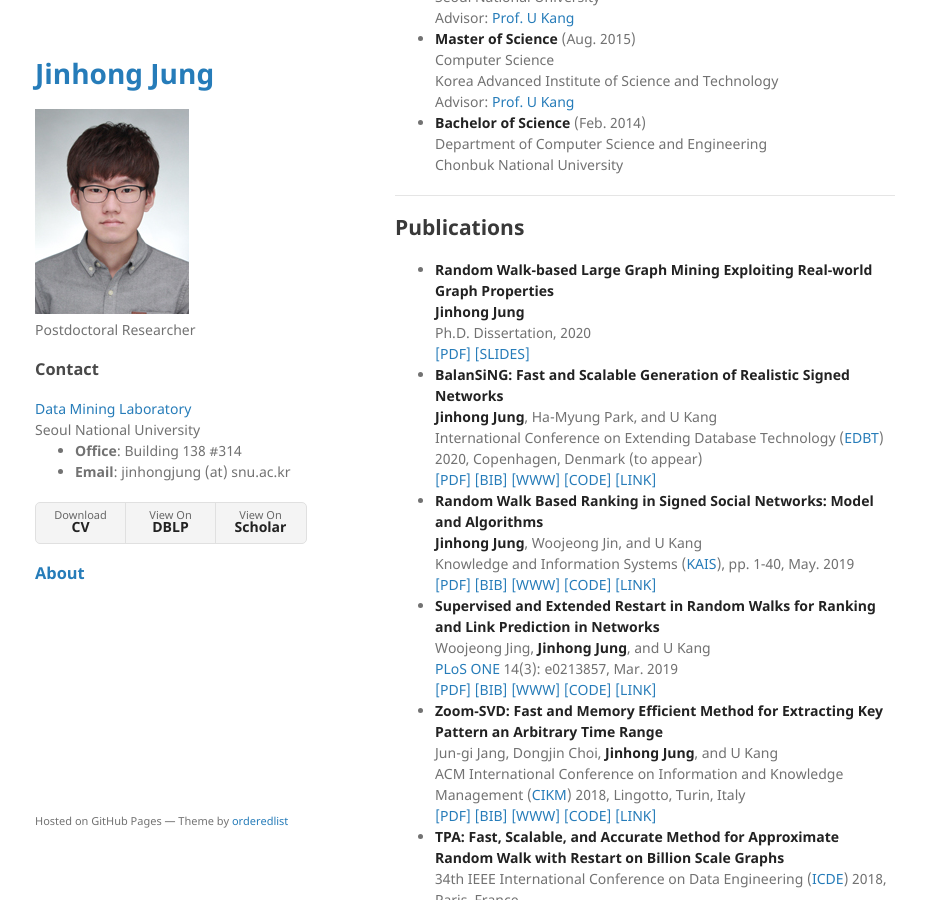
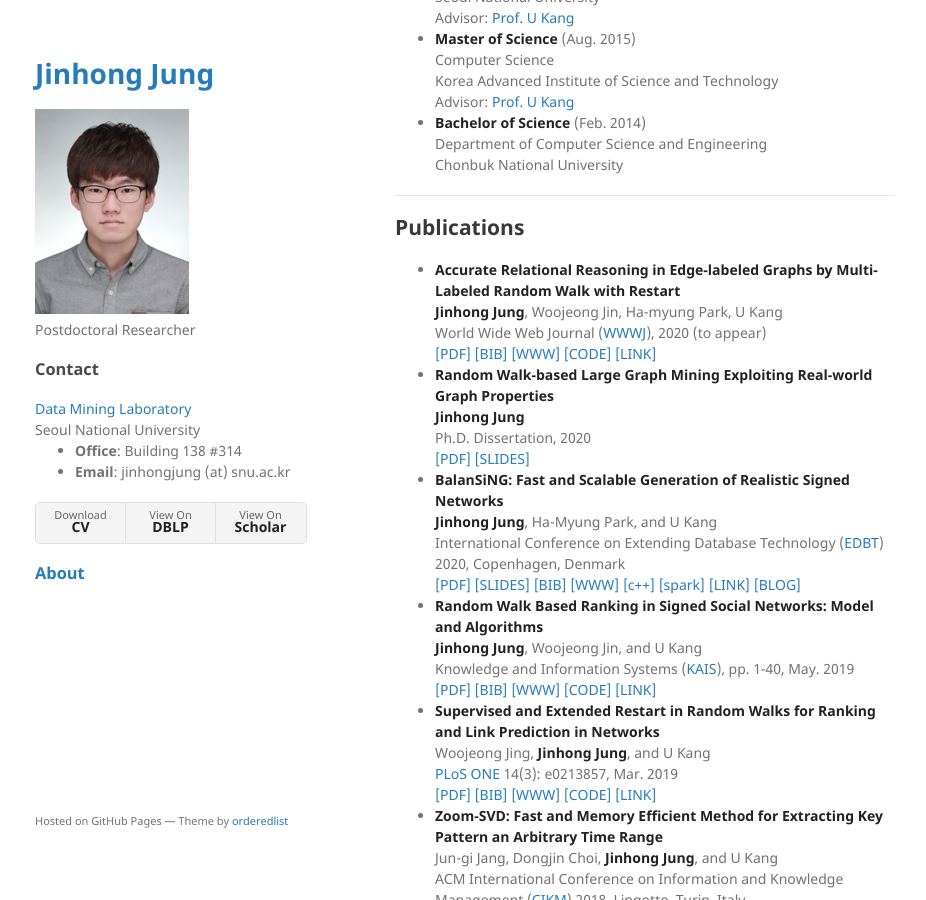
Before and after one commit to jinhongjung/jinhongjung.github.io, a Jekyll site: the page built from index.md, in a window 1280 px wide and 900 px high, scrolled down 522 px. Shown: the whole window, without its empty margins (175-1101 px from the left). Built offline with Jekyll 4.4.1, drawn with Linux system fonts in a browser that asks for light colours; our own code applies the rules of GitHub Pages for plain Markdown files.

Commit message:
add file

```diff
--- a/index.md
+++ b/index.md
@@ -37,6 +37,14 @@ My research interests include graph mining and social network analysis.
 * * *
 
 ## Publications
+* **Accurate Relational Reasoning in Edge-labeled Graphs by Multi-Labeled Random Walk with Restart**\\
+  **Jinhong Jung**, Woojeong Jin, Ha-myung Park, U Kang \\
+  World Wide Web Journal ([WWWJ]()), 2020 (to appear) \\
+  [[PDF]]()
+  [[BIB]]()
+  [[WWW]]()
+  [[CODE]]()
+  [[LINK]]()
 * **Random Walk-based Large Graph Mining Exploiting Real-world Graph Properties** \\
   **Jinhong Jung** \\
   Ph.D. Dissertation, 2020 \\
@@ -44,12 +52,15 @@ My research interests include graph mining and social network analysis.
   [[SLIDES]](https://jinhongjung.github.io/assets/slides/thesis.pdf)
 * **BalanSiNG: Fast and Scalable Generation of Realistic Signed Networks** \\
   **Jinhong Jung**, Ha-Myung Park, and U Kang \\
-  International Conference on Extending Database Technology ([EDBT](https://diku-dk.github.io/edbticdt2020)) 2020, Copenhagen, Denmark (to appear) \\
-  [[PDF]]()
-  [[BIB]]()
-  [[WWW]]()
-  [[CODE]]()
+  International Conference on Extending Database Technology ([EDBT](https://diku-dk.github.io/edbticdt2020)) 2020, Copenhagen, Denmark \\
+  [[PDF]](https://datalab.snu.ac.kr/balansing/resources/balansingEDBT20.pdf)
+  [[SLIDES]](https://datalab.snu.ac.kr/balansing/resources/balansingEDBT20.bib)
+  [[BIB]](https://datalab.snu.ac.kr/balansing/resources/balansingEDBT20.bib)
+  [[WWW]](https://datalab.snu.ac.kr/balansing/)
+  [[c++]](https://datalab.snu.ac.kr/balansing/resources/balansing-cpp-v1.0.zip)
+  [[spark]](https://datalab.snu.ac.kr/balansing/resources/balansing-spark-v1.0.zip)
   [[LINK]]()
+  [[BLOG]](https://snudmlab.blogspot.com/2020/01/balansing-fast-and-scalable-generation.html)
 * **Random Walk Based Ranking in Signed Social Networks: Model and Algorithms** \\
   **Jinhong Jung**, Woojeong Jin, and U Kang \\
   Knowledge and Information Systems ([KAIS](http://link.springer.com/journal/10115)), pp. 1-40, May. 2019 \\
```
